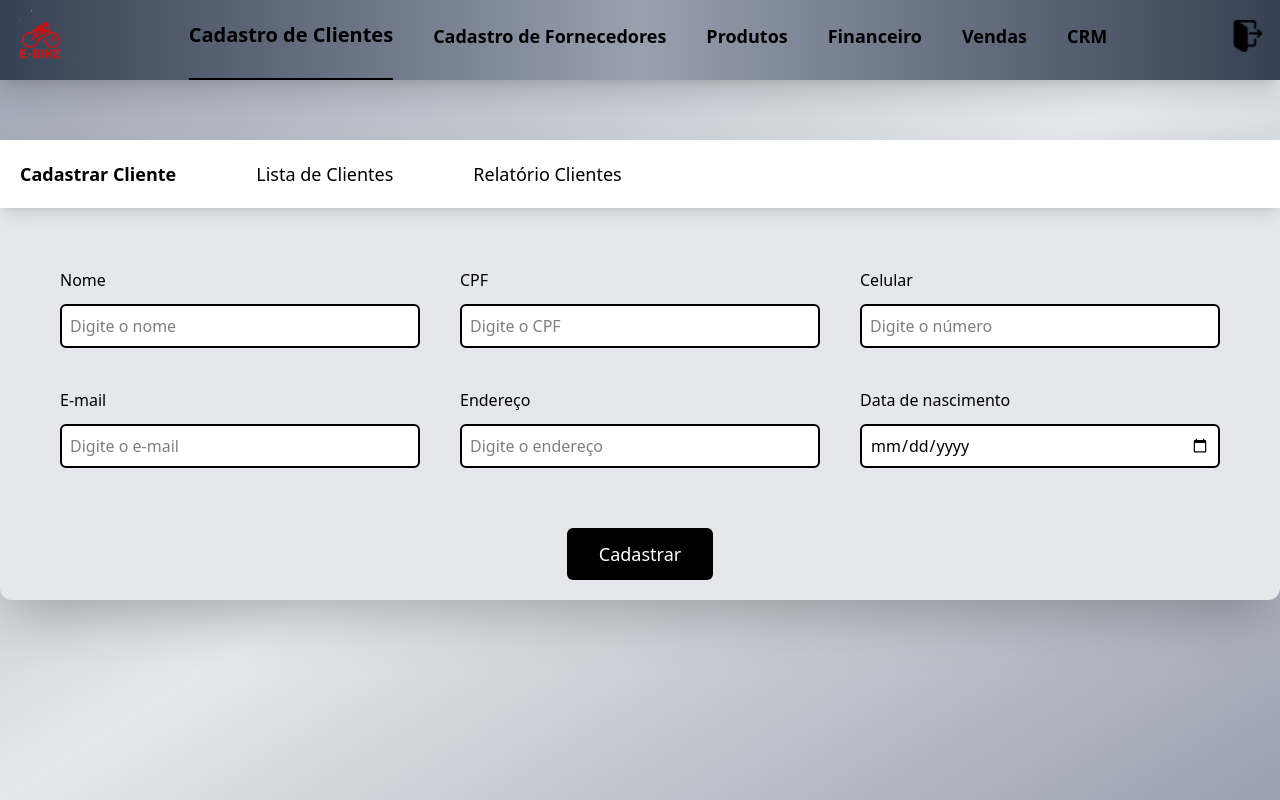
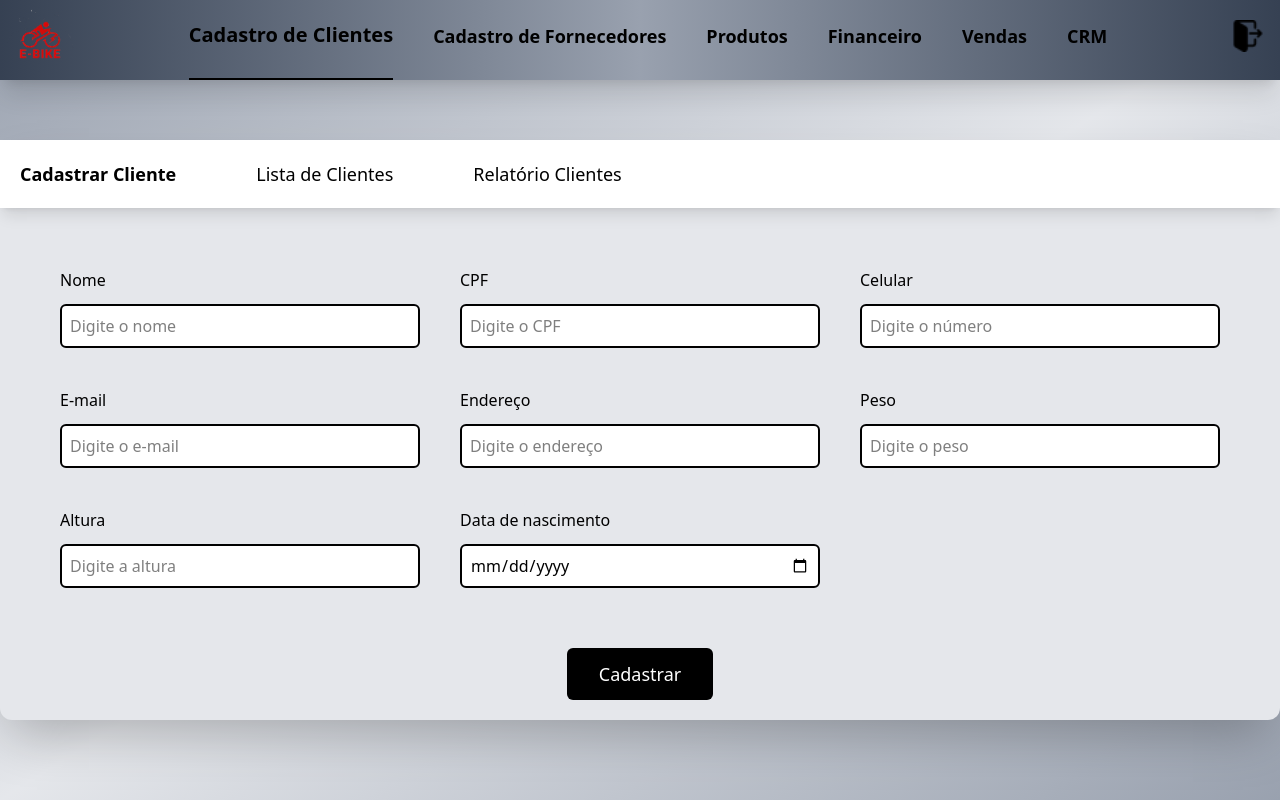
Before and after one commit to thiago-lq/Sistema-gerencial, a React (Vite) app: page /home in a window 1280 px wide. Built offline with nearby package versions, Linux system fonts and the light colour scheme; no server answers; the database is empty; sample sign-in values are in the browser's storage.

Commit message:
peso e altura criado, junto com ajuste no modal editar

```diff
--- a/src/components/Clientes/CadastrarCliente.jsx
+++ b/src/components/Clientes/CadastrarCliente.jsx
@@ -60,6 +60,30 @@ export default function CadastrarCliente({
             />
           </div>
           <div className="flex flex-col gap-3">
+            <h1>Peso</h1>
+            <input
+              type="number"
+              name="peso"
+              placeholder="Digite o peso"
+              className="border-2 border-black rounded-md p-2 bg-white"
+              min="0"
+              step="0.1"
+              required
+            />
+          </div>
+          <div className="flex flex-col gap-3">
+            <h1>Altura</h1>
+            <input
+              type="number"
+              name="altura"
+              placeholder="Digite a altura"
+              className="border-2 border-black rounded-md p-2 bg-white"
+              min="0"
+              step="0.1"
+              required
+            />
+          </div>
+          <div className="flex flex-col gap-3">
             <h1>Data de nascimento</h1>
             <input
               type="date"
--- a/src/components/Clientes/ClientesEditar.jsx
+++ b/src/components/Clientes/ClientesEditar.jsx
@@ -3,7 +3,7 @@ export default function ClientesEditar({modalEditarCliente, salvarEdicao, editar
 
     return (
     <div className="fixed inset-0 bg-[rgba(0,0,0,0.6)] z-50 flex items-center justify-center p-3">
-        <div className="bg-white p-3 gap-5 rounded-xl w-full max-w-md relative shadow-lg">
+        <div className="bg-white p-3 gap-5 rounded-xl w-full max-w-md relative shadow-lg overflow-y-auto max-h-[90vh]">
             <div className="flex justify-between">
                 <h3 className="text-2xl font-bold mb-6 text-gray-900">Editar Cliente</h3>
                 <button className="text-xl font-bold mb-6 hover:bg-black hover:text-white rounded-2xl px-2 text-center"
@@ -76,6 +76,34 @@ export default function ClientesEditar({modalEditarCliente, salvarEdicao, editar
                         className="w-full border-2 border-black rounded-lg bg-white p-2"
                         required>
                 </input>
+                <h1>Altura</h1>
+                <input type="number"
+                        placeholder="Digite a altura"
+                        value={editarCliente.altura}
+                        onChange={(e) =>
+                            setEditarCliente({
+                                ...editarCliente,
+                                altura: e.target.value
+                            })
+                        }
+                        className="w-full border-2 border-black rounded-lg p-2 bg-white"
+                        min="0"
+                        step="0.1"
+                        required>
+                </input>
+                <h1>Peso</h1>
+                <input type="number"
+                        placeholder="Digite o peso"
+                        value={editarCliente.peso}
+                        onChange={(e) =>
+                            setEditarCliente({
+                                ...editarCliente,
+                                peso: e.target.value
+                            })
+                        }
+                        className="w-full border-2 border-black rounded-lg p-2 bg-white"
+                        required>
+                </input>
                 <h1>Data de Nascimento</h1>
                 <input type="date"
                         placeholder="dd/mm/aaaa"
--- a/src/components/TabMenu.jsx
+++ b/src/components/TabMenu.jsx
@@ -92,8 +92,8 @@ export default function TabMenu({logout}) {
     e.preventDefault();
     const formulario = document.getElementById("ClientesADD");
     const clientes = serializeForm(formulario);
-    const { nome, cpf, celular, email, endereco, data } = clientes;
-    if (!nome || !cpf || !celular || !email || !endereco || !data) {
+    const { nome, cpf, celular, email, endereco, data, peso, altura } = clientes;
+    if (!nome || !cpf || !celular || !email || !endereco || !data || !peso || !altura) {
       alert("Por favor, preencha todos os campos.");
       return;
     }
@@ -181,9 +181,9 @@ export default function TabMenu({logout}) {
   async function salvarEdicaoClientes(e) {
     e.preventDefault();
     const ref = doc(db, "Clientes", editarCliente.id);
-    const { nome, cpf, celular, email, endereco, data } =
+    const { nome, cpf, celular, email, endereco, data, peso, altura } =
       editarCliente;
-    if (!nome || !cpf || !celular || !email || !endereco || !data) {
+    if (!nome || !cpf || !celular || !email || !endereco || !data || !peso || !altura) {
       alert("Por favor, preencha todos os campos.");
       return;
     }
@@ -195,6 +195,8 @@ export default function TabMenu({logout}) {
       email,
       endereco,
       data,
+      peso,
+      altura
     });
     alert("Cliente atualizado")
     setModalEditarCliente(false)
```
